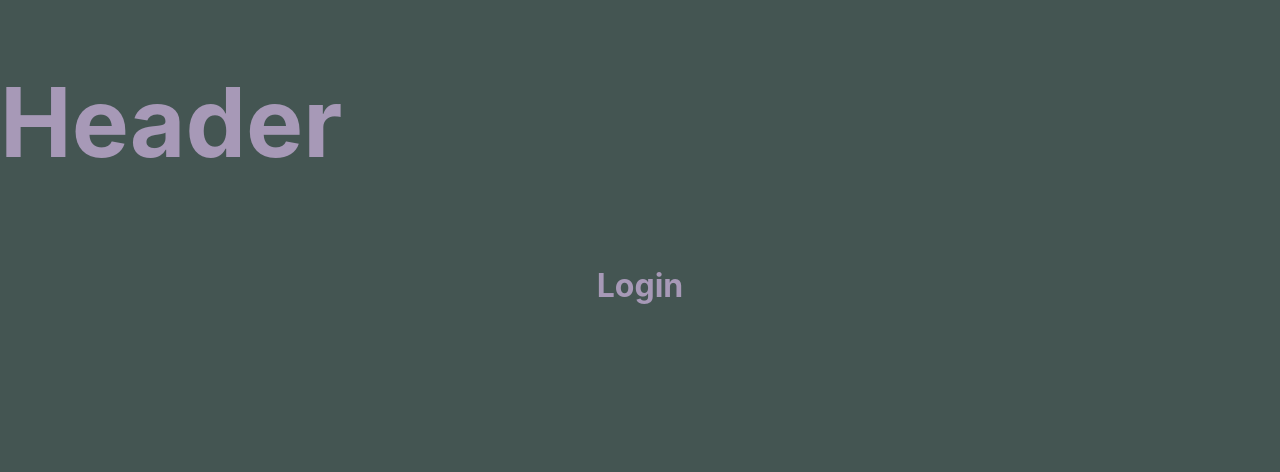
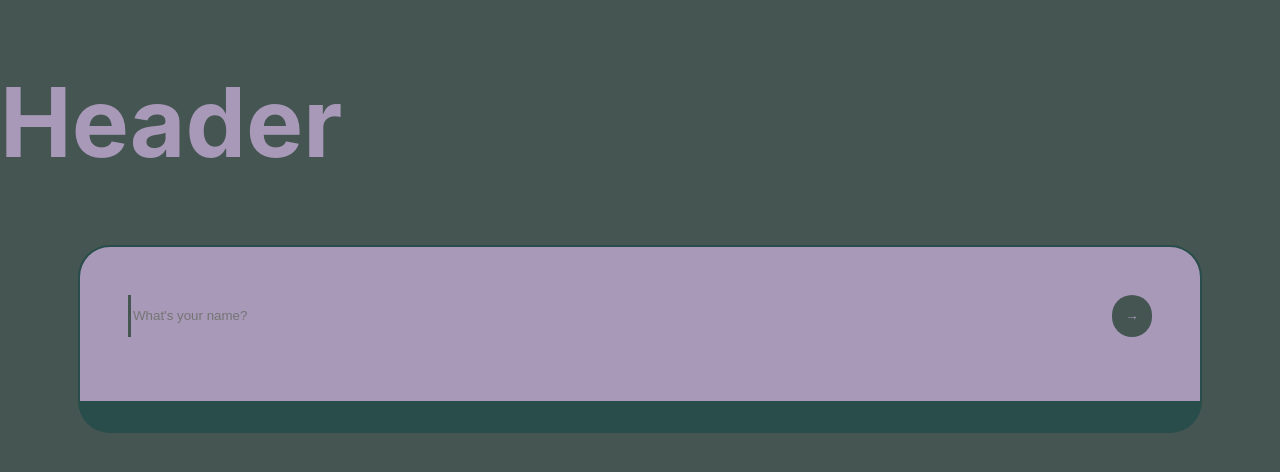
Before and after one commit to hjelp/ove_assignment_5, a React (Create React App) app: page / in a window 1280 px wide. Shown: the top 472 px of the page. Built offline with nearby package versions, Linux system fonts and the light colour scheme.

Commit message:
feat: login-page

```diff
--- /dev/null
+++ b/src/Login/Login.css
@@ -0,0 +1,45 @@
+.Container {
+    border: 2px solid var(--dark-color);
+    border-bottom: 2em solid var(--dark-color);
+    background-color: var(--light-color);
+    padding: 3em;
+    border-radius: 2em;
+}
+
+.Form {
+    display: flex;
+    justify-content: center;
+    width: 80vw;
+    font-size: var(--medium-text);
+    color: var(--semi-dark-color);
+}
+
+.Form input {
+    flex-grow: 1;
+    background-color: #f000;
+    border: none;
+    border-left: 3px solid var(--semi-dark-color);
+}
+
+.Form input:focus-visible {
+    outline: none;
+}
+
+.Form button {
+    border: none;
+    background-color: var(--semi-dark-color);
+    color: var(--light-color);
+    border-radius: 2em;
+    width: 3em;
+}
+
+.Form > *{
+    line-height: 3em;
+}
+
+.Error {
+    font-style: italic;
+    color: var(--main-color);
+    height: 1em;
+    margin: 0;
+}
--- a/src/Login/Login.tsx
+++ b/src/Login/Login.tsx
@@ -1,7 +1,51 @@
+import "./Login.css"
+import { useState, useEffect } from "react";
+import { useNavigate } from "react-router-dom";
+
+const API_USER_URI = "https://ove-noroff-api.herokuapp.com/users";
+interface user {
+    id: number,
+    username: string,
+    favourites: string[],
+}
+
 function Login() {
-    return (<>
-    <h1>Login</h1>
-    </>)
+    const [username, setUsername] = useState("");
+    const [error, setError] = useState("");
+    const nav = useNavigate();
+
+    const onChangeHandler = (event: React.FormEvent<HTMLInputElement>) => {
+        setUsername(event.currentTarget.value);
+    }
+
+    const submitHandler = (event: React.FormEvent<HTMLFormElement>) => {
+        event.preventDefault();
+        fetch(API_USER_URI)
+            .then(response => response.json())
+            .then((users: user[]) => {
+                console.log(users)
+                if (!users.some(user => user.username === username))
+                    throw new Error(`There are no users named ${username}`);
+                // Todo: sett user with context?
+                nav("/translation");
+            })
+            .catch((error: Error) => {
+                setError(error.message);
+                // Clear error message after timer
+                setTimeout(() => {
+                    setError("");
+                }, 5000);
+            });
+    }
+
+    return (
+        <div className="Container">
+            <form onSubmit={submitHandler} className="Form">
+                <input placeholder="What's your name?" onChange={onChangeHandler}></input>
+                <button type="submit">&rarr;</button>
+            </form>
+            <p className="Error">{error}</p>
+        </div>)
 }
 
 export default Login;
```
